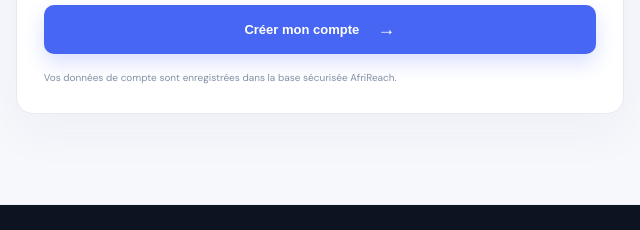
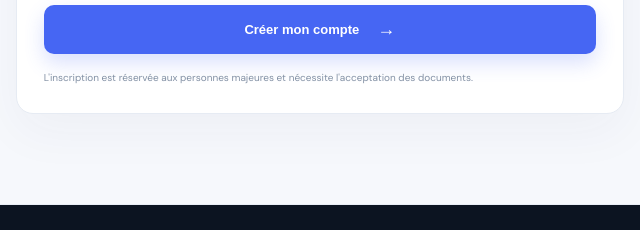
Before and after one commit to kobonaaquilas-alt/africa-rewards, a plain HTML site: page index.html in a window 1280 px wide. Shown: the part 4975-5205 px from the top of the page, 596-1236 px from the left. Drawn offline with nearby package versions, Linux system fonts and the light colour scheme.

Commit message:
Clarify AfriReach signup eligibility notice

```diff
--- a/index.html
+++ b/index.html
@@ -104,7 +104,7 @@
             <label for="authEmail">Adresse e-mail</label><input id="authEmail" name="email" type="email" autocomplete="email" maxlength="254" placeholder="vous@exemple.com" required>
             <label for="authPassword">Mot de passe</label><input id="authPassword" name="password" type="password" autocomplete="new-password" minlength="8" placeholder="8 caractères minimum" required>
             <button class="btn btn-primary btn-full" id="authSubmit" type="submit">Créer mon compte <span>→</span></button>
-            <p class="auth-message" id="authMessage" role="status" aria-live="polite">Vos données de compte sont enregistrées dans la base sécurisée AfriReach.</p>
+            <p class="auth-message" id="authMessage" role="status" aria-live="polite">L'inscription est réservée aux personnes majeures et nécessite l'acceptation des documents.</p>
           </form>
         </div>
         <div class="member-dashboard" id="memberDashboard" hidden>
```
